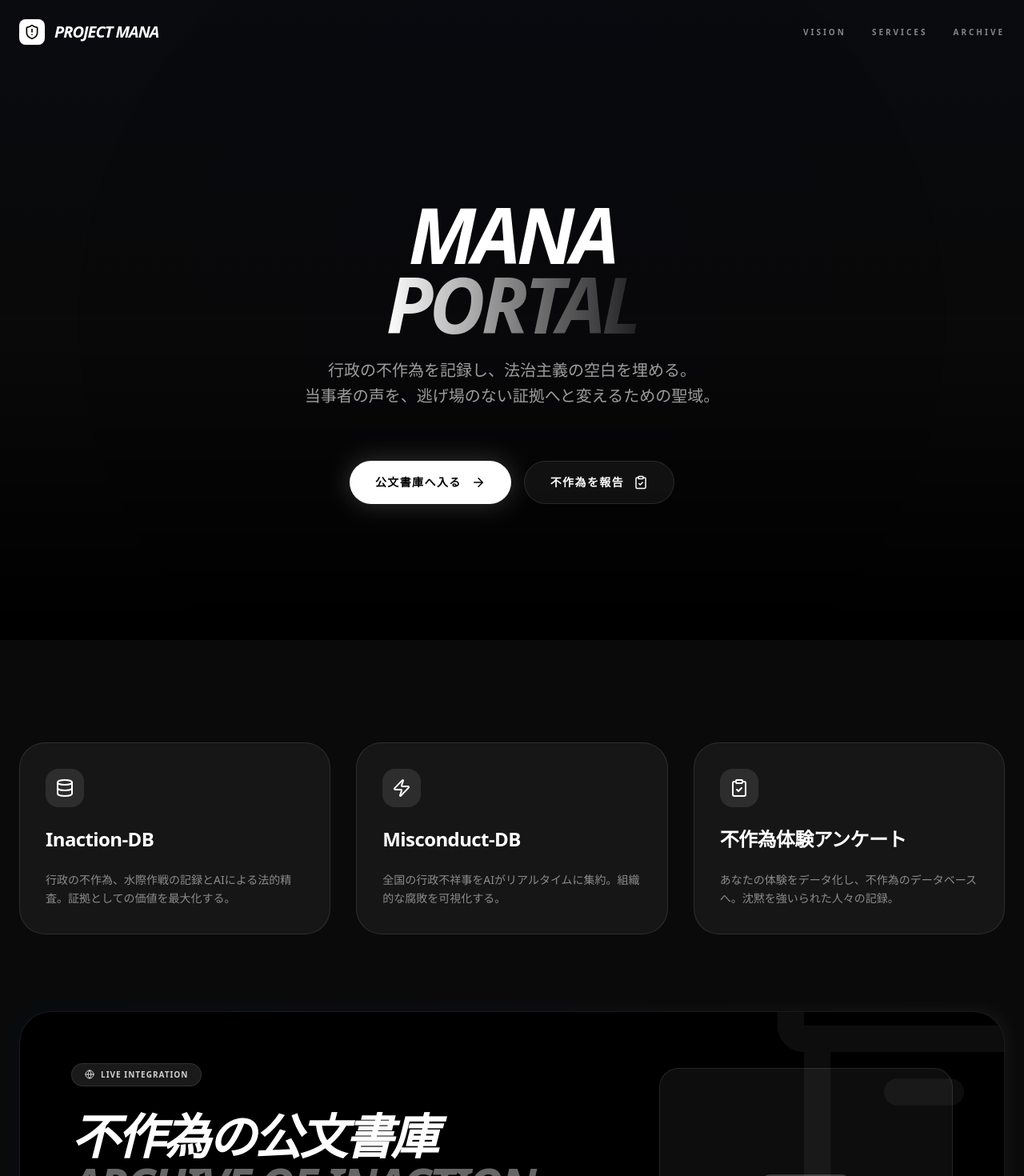
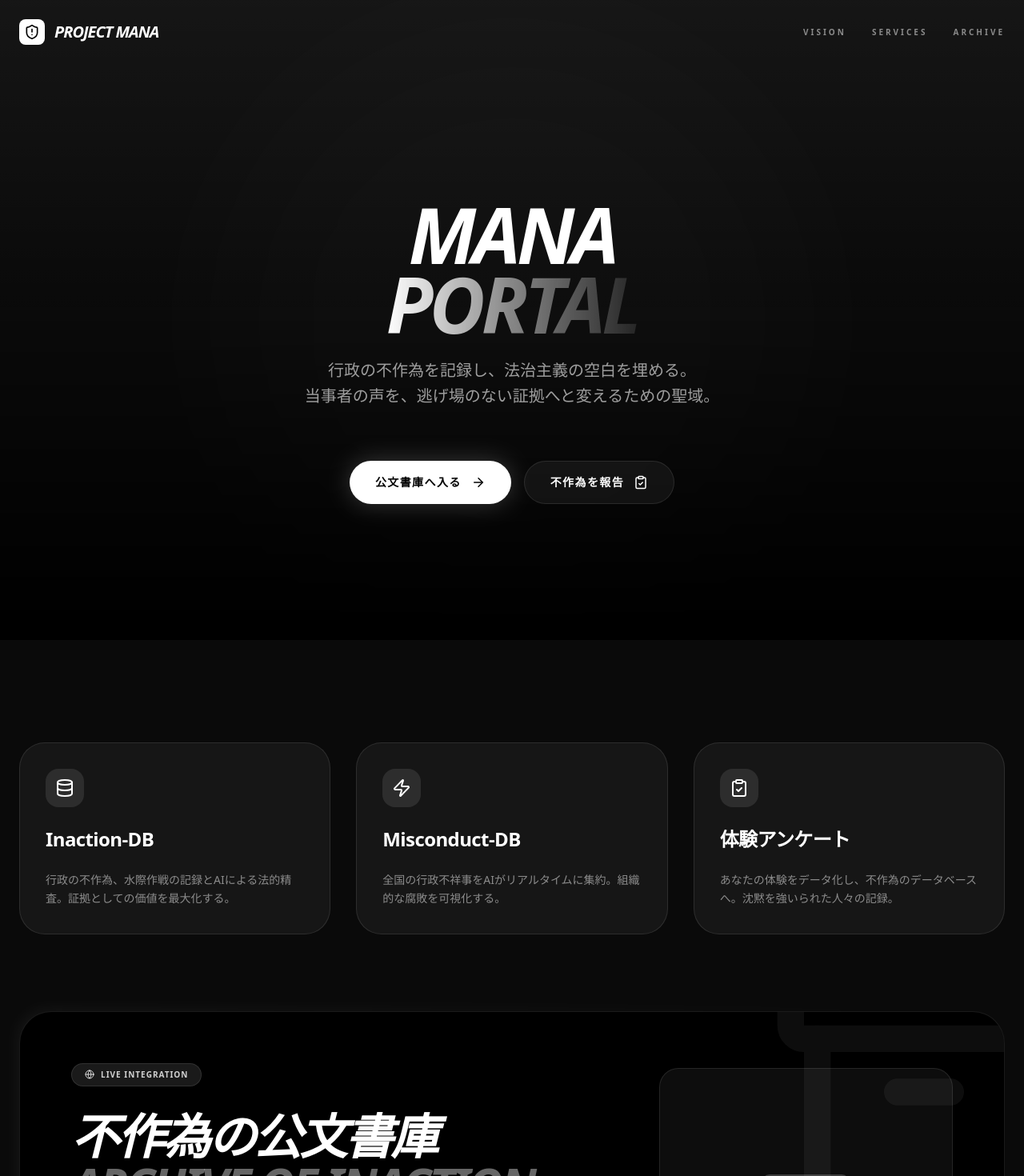
Before and after one commit to nemosakukiri/project-mana-final-released, a React (Vite) app: page / in a window 1280 px wide. Shown: the top 1470 px of the page at 80% size. Built offline with nearby package versions, Linux system fonts and the light colour scheme.

Commit message:
Update App.tsx

```diff
--- a/src/App.tsx
+++ b/src/App.tsx
@@ -7,7 +7,6 @@ import {
   ClipboardCheck as SurveyIcon,
   ArrowRight as ArrowRightIcon,
   Globe as GlobeIcon,
-  Lock as LockIcon,
   Zap as ZapIcon
 } from 'lucide-react';
 
@@ -45,8 +44,8 @@ export default function App() {
         {/* Hero Section */}
         <section className="relative min-h-screen flex items-center justify-center pt-20 overflow-hidden">
           <div className="absolute inset-0 z-0">
-            <div className="absolute inset-0 bg-gradient-to-b from-primary/10 via-transparent to-black z-10" />
-            <div className="absolute top-1/2 left-1/2 -translate-x-1/2 -translate-y-1/2 w-[800px] h-[800px] bg-primary/20 rounded-full blur-[120px] opacity-20 animate-pulse" />
+            <div className="absolute inset-0 bg-gradient-to-b from-white/5 via-transparent to-black z-10" />
+            <div className="absolute top-1/2 left-1/2 -translate-x-1/2 -translate-y-1/2 w-[800px] h-[800px] bg-white/10 rounded-full blur-[120px] opacity-20 animate-pulse" />
           </div>
 
           <div className="max-w-4xl mx-auto px-6 relative z-10 text-center space-y-8">
@@ -87,7 +86,6 @@ export default function App() {
         {/* Services Grid */}
         <section id="services" className="max-w-7xl mx-auto px-6 py-32 space-y-24">
           <div className="grid grid-cols-1 md:grid-cols-3 gap-8">
-            {/* Inaction-DB */}
             <div className="group p-8 rounded-[32px] bg-white/5 border border-white/10 hover:border-white/20 transition-all space-y-6">
               <div className="w-12 h-12 bg-white/10 rounded-2xl flex items-center justify-center group-hover:scale-110 transition-transform">
                 <DatabaseIcon className="text-white w-6 h-6" />
@@ -98,7 +96,6 @@ export default function App() {
               </p>
             </div>
 
-            {/* Misconduct-DB */}
             <div className="group p-8 rounded-[32px] bg-white/5 border border-white/10 hover:border-white/20 transition-all space-y-6">
               <div className="w-12 h-12 bg-white/10 rounded-2xl flex items-center justify-center group-hover:scale-110 transition-transform">
                 <ZapIcon className="text-white w-6 h-6" />
@@ -109,12 +106,11 @@ export default function App() {
               </p>
             </div>
 
-            {/* Survey */}
             <div className="group p-8 rounded-[32px] bg-white/5 border border-white/10 hover:border-white/20 transition-all space-y-6">
               <div className="w-12 h-12 bg-white/10 rounded-2xl flex items-center justify-center group-hover:scale-110 transition-transform">
                 <SurveyIcon className="text-white w-6 h-6" />
               </div>
-              <h3 className="text-2xl font-black tracking-tight">不作為体験アンケート</h3>
+              <h3 className="text-2xl font-black tracking-tight">体験アンケート</h3>
               <p className="text-sm text-white/50 leading-relaxed">
                 あなたの体験をデータ化し、不作為のデータベースへ。沈黙を強いられた人々の記録。
               </p>
@@ -123,7 +119,7 @@ export default function App() {
 
           {/* Featured Integration: Archive of Inaction */}
           <div id="archive" className="relative group">
-            <div className="absolute -inset-1 bg-gradient-to-r from-primary to-white/20 rounded-[40px] blur opacity-20 group-hover:opacity-40 transition duration-1000 group-hover:duration-200"></div>
+            <div className="absolute -inset-1 bg-gradient-to-r from-white/20 to-transparent rounded-[40px] blur opacity-20 group-hover:opacity-40 transition duration-1000"></div>
             <div className="relative bg-black rounded-[40px] border border-white/10 p-8 md:p-16 flex flex-col md:flex-row items-center gap-12 overflow-hidden">
               <div className="absolute top-0 right-0 opacity-5 -translate-y-1/4 translate-x-1/4">
                 <ArchiveIcon size={400} />
```
